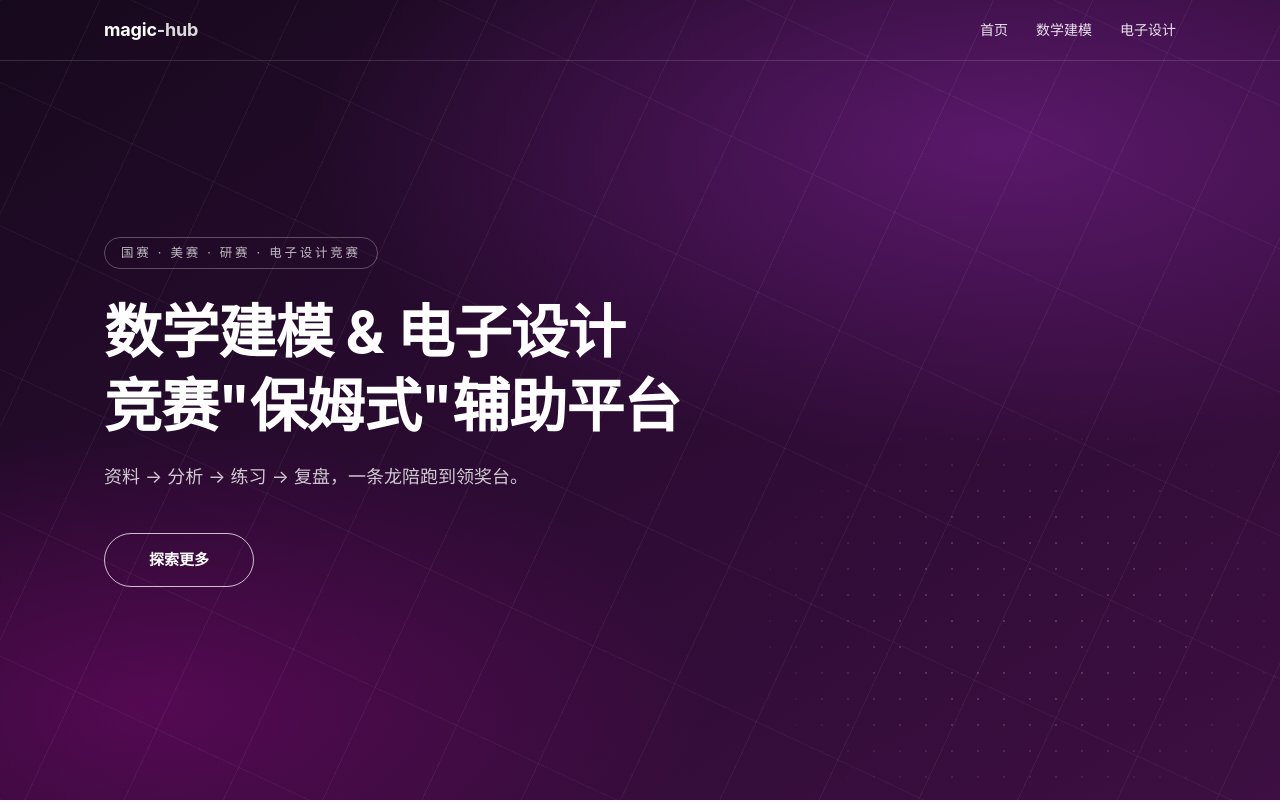
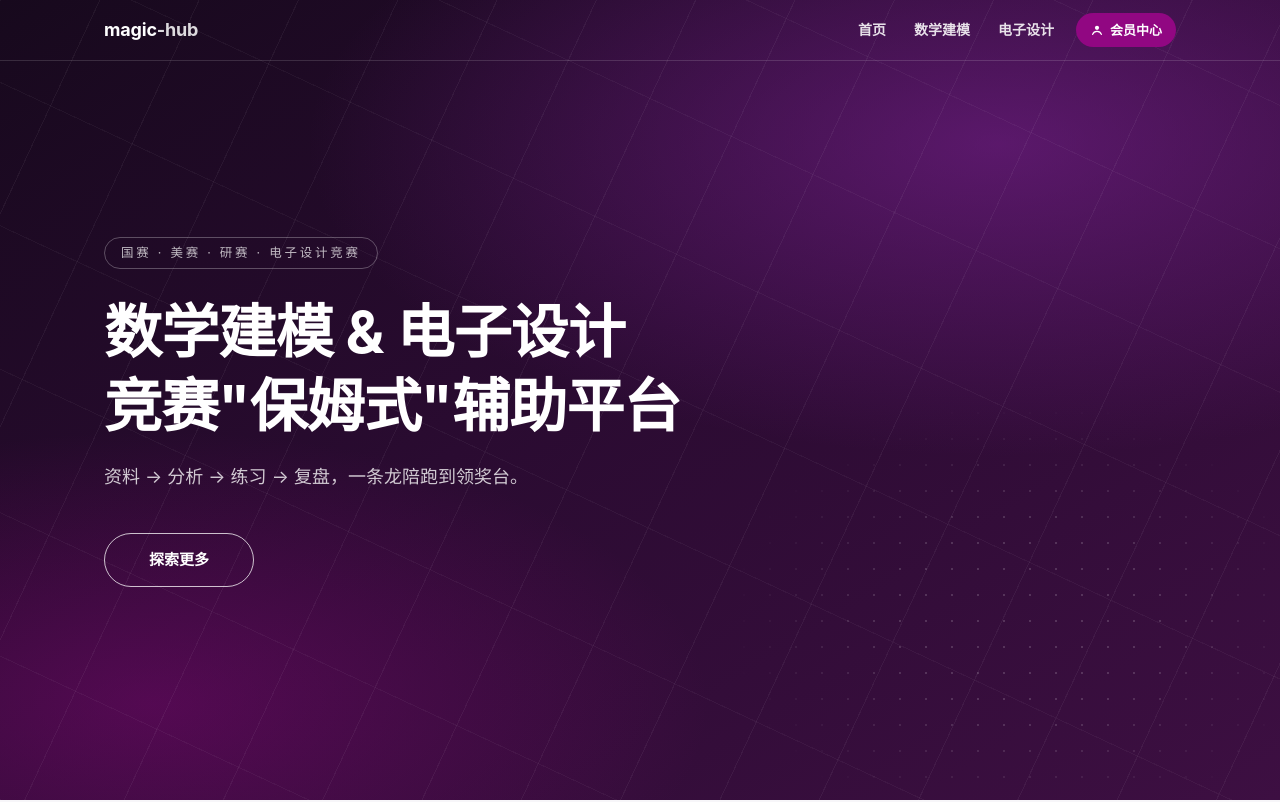
Before and after one commit to XingHo-VibeCoding/magic-hub, a website: page index.html in a window 1280 px wide. Shown: the top 802 px of the page. Drawn offline with Linux system fonts and the light colour scheme.

Commit message:
Day 10｜导航加粗与会员中心入口（图标版）
修复：顶栏三处过时注释同步实际行为。

新增：导航字重 600（对齐参考站 top.css）、三页会员中心紫色药丸图标占位（span 不可点，防假链接），窄屏只留图标防溢出。

```diff
--- a/index.html
+++ b/index.html
@@ -13,11 +13,17 @@
   <header class="topbar" id="topbar">
     <div class="topbar-inner">
       <a class="brand" href="index.html">magic<span>-hub</span></a>
-      <nav class="topnav" aria-label="主导航">
-        <a href="index.html" class="topnav-link is-current">首页</a>
-        <a href="shumo/index.html" class="topnav-link">数学建模</a>
-        <a href="edian/index.html" class="topnav-link">电子设计</a>
-      </nav>
+      <div class="topbar-right">
+        <nav class="topnav" aria-label="主导航">
+          <a href="index.html" class="topnav-link is-current">首页</a>
+          <a href="shumo/index.html" class="topnav-link">数学建模</a>
+          <a href="edian/index.html" class="topnav-link">电子设计</a>
+        </nav>
+        <span class="member" title="注册与登录即将开放">
+          <svg viewBox="0 0 24 24" width="14" height="14" aria-hidden="true"><circle cx="12" cy="8.2" r="3.6" fill="currentColor"/><path d="M4.5 19.5c1.2-3.4 4-5.2 7.5-5.2s6.3 1.8 7.5 5.2" fill="none" stroke="currentColor" stroke-width="2.2" stroke-linecap="round"/></svg>
+          <span class="member-text">会员中心</span>
+        </span>
+      </div>
     </div>
   </header>
 
--- a/styles.css
+++ b/styles.css
@@ -37,8 +37,7 @@ body {
 
 /* ==========================================================================
    顶栏（每页固定）
-   首页 special：.topbar 默认透明融进 Hero，加 .solid 后变白底深字。
-   分区页没有 #topbar 这个 id，JS 不处理，恒为白底 —— 不受影响。
+   三页顶栏都有 #topbar：初始透明融进 Hero，滚动后由 app.js 加 .solid 变白底深字。
    ========================================================================== */
 .topbar {
   position: fixed;
@@ -48,14 +47,14 @@ body {
   border-bottom: 1px solid rgba(255,255,255,0.14);
   transition: background 0.35s ease, box-shadow 0.35s ease, border-color 0.35s ease;
 }
-/* 首页专属：滚动后变白（由 app.js 加/去 .solid） */
+/* 滚动后变白（由 app.js 在滚动 > 0 时加 / 回到最顶时去掉 .solid，三页共用） */
 .topbar.solid {
   background: rgba(255,255,255,0.96);
   backdrop-filter: blur(8px);
   border-bottom: 1px solid var(--border);
   box-shadow: 0 2px 14px rgba(34, 27, 40, 0.07);
 }
-/* 分区页兜底：没有 Hero 可融，顶栏直接白底 */
+/* 兜底规则：万一某页顶栏没有 #topbar 这个 id 就直接白底（当前三页都有 id，此规则暂不生效） */
 .topbar:not(#topbar) {
   background: rgba(255,255,255,0.96);
   border-bottom: 1px solid var(--border);
@@ -89,6 +88,7 @@ body {
 .topnav a {
   position: relative;
   font-size: 14px;
+  font-weight: 600;                           /* 加粗对齐参考站（紫光导航 font-weight: 600） */
   color: rgba(255,255,255,0.88);
   text-decoration: none;
   padding: 4px 0;
@@ -111,6 +111,34 @@ body {
 .topbar.solid .topnav a.is-current,
 .topbar:not(#topbar) .topnav a.is-current { color: var(--accent); font-weight: 600; }
 .topnav a:hover::after { width: 100%; }
+
+/* 顶栏右侧整体（导航 + 会员中心），避免三段元素被 space-between 拆开 */
+.topbar-right { display: flex; align-items: center; gap: 22px; }
+
+/* 会员中心入口：本期只做图标与外观，注册登录功能后续接入（PRD 阶段二）。
+   用 span 而非 <a>，保证它现在不可点 —— 不做假按钮（AC13） */
+.member {
+  display: inline-flex;
+  align-items: center;
+  gap: 6px;
+  padding: 6px 14px;
+  border-radius: 999px;
+  background: var(--accent);                  /* 紫底白字药丸形，对齐参考站会员中心 */
+  color: #ffffff;
+  font-size: 13px;
+  font-weight: 600;
+  cursor: default;
+  user-select: none;
+  white-space: nowrap;
+}
+.member svg { display: block; }
+/* 窄屏：导航间距收紧，会员中心只留图标防溢出 */
+@media (max-width: 720px) {
+  .topnav { gap: 16px; }
+  .topbar-right { gap: 14px; }
+  .member { padding: 6px 10px; }
+  .member-text { display: none; }
+}
 
 /* ==========================================================================
    首页 Hero：一屏高，紫黑渐变 + 代码画的"电路/数据"纹理
```
Also changed, not shown: edian/index.html (+11 -5 lines), shumo/index.html (+11 -5 lines).
